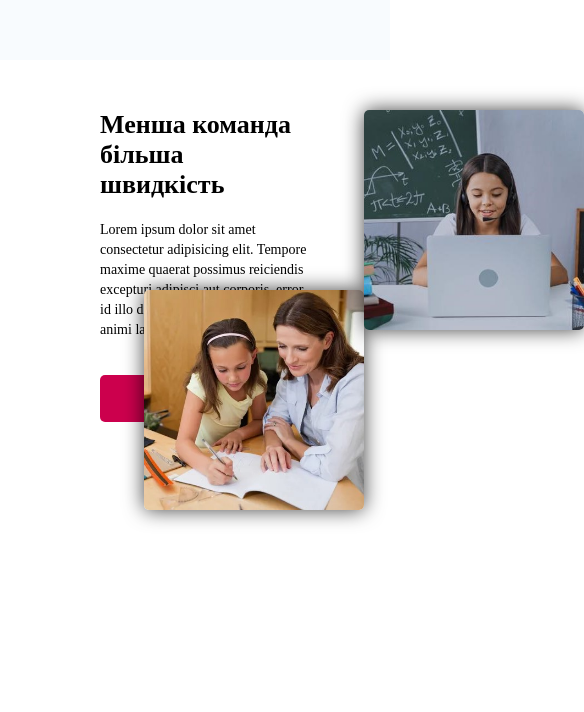
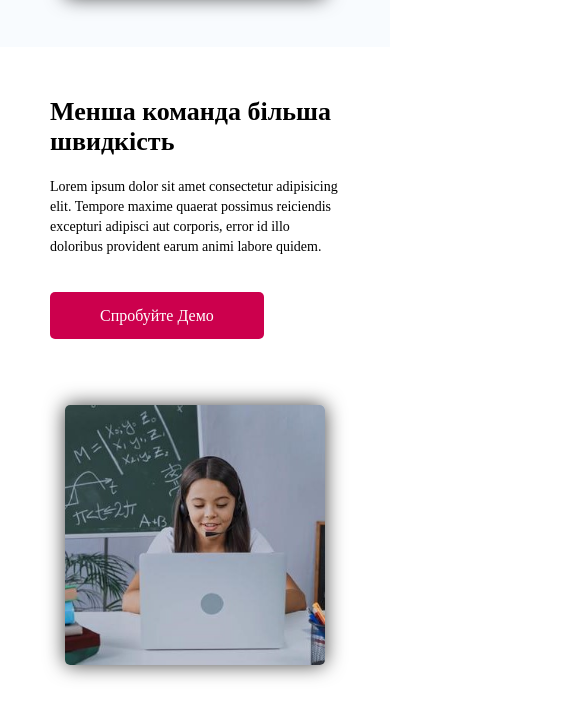
Before and after one commit to ArtemFrun/site-test, a plain HTML site: page index.html in a window 390 px wide. Shown: the part 2335-3047 px from the top of the page, 584 px wide, since content can reach past the window. Drawn offline with nearby package versions, Linux system fonts and the light colour scheme; grey boxes are pictures that could not be loaded.

Commit message:
mobile version block about

```diff
--- a/index.html
+++ b/index.html
@@ -32,8 +32,8 @@
                     </label>
 
                     <ul class="navbar__menu__box">
-                        <li><a class="navbar__menu__item" href="#">Ціна</a></li>
-                        <li><a class="navbar__menu__item" href="#">Кабінет</a></li>
+                        <li><a class="navbar__menu__item" href="#price">Ціна</a></li>
+                        <li><a class="navbar__menu__item" href="#register">Кабінет</a></li>
                     </ul>
                 </div>
             </div>
@@ -394,6 +394,6 @@
 
     <script src="https://cdn.jsdelivr.net/npm/swiper@8/swiper-bundle.min.js"></script>
     <script src="https://cdn.jsdelivr.net/npm/@fancyapps/ui@4.0/dist/fancybox.umd.js"></script>
-    <script src="/js/main.js"></script>
+    <script src="js/main.js"></script>
 </body>
 </html>
--- a/sass/blocks/_about.sass
+++ b/sass/blocks/_about.sass
@@ -19,21 +19,21 @@
             position: absolute
             left: 0
             top: 0
-            width: 320px
-            height: 320px
+            max-width: 320px
+            max-height: 320px
         &__2
             position: absolute
             right: 0
             bottom: 0
-            width: 320px
-            height: 320px
+            max-width: 320px
+            max-height: 320px
     &__image
         &__1, &__2
             border-radius: 5px
             box-shadow: 0px 0px 20px 0px rgba(0,0,0,0.75)
     &__description
-        width: 500px
-        height: 600px
+        max-width: 500px
+        max-height: 600px
         padding: 0 50
         transform: translateX(25%)
         opacity: 0
@@ -57,8 +57,43 @@
             width: 400px
             height: 400px
             &__1
-                width: 220px
-                height: 220px
+                max-width: 220px
+                max-height: 220px
             &__2
-                width: 220px
-                height: 220px
+                max-width: 220px
+                max-height: 220px
+
+@media ( max-width: 800px)
+    .about
+        &-top
+            display: flex
+            flex-direction: column-reverse
+        &__description
+            margin: auto
+        &-bottom
+            display: flex
+            flex-direction: column
+        &__image
+            margin: auto
+            max-width: 440px
+            max-height: 440px
+            padding: 0 15
+            padding-top: 80px
+            &__1
+                position: relative
+                max-width: 100%
+                max-height: 100%
+                left: 0
+                top: 0
+                right: 0
+                bottom: 0
+            &__2
+                display: none
+
+@media ( max-width: 500px)
+    .about
+        &__description
+            padding: 0
+        &__image
+            width: 100%
+            height: 100%
--- a/sass/blocks/_footer.sass
+++ b/sass/blocks/_footer.sass
@@ -1,5 +1,5 @@
 .footer
-    background: url("../../img/image-17.png") no-repeat center center
+    background: url("../img/image-17.png") no-repeat center center
     background-size: cover
     padding-top: 100px
     margin: auto
--- a/sass/blocks/_home.sass
+++ b/sass/blocks/_home.sass
@@ -7,7 +7,7 @@
         right: 0
         top: 0
         bottom: 0
-        background: url("../../img/image-8.jpg") no-repeat center center
+        background: url("../img/image-8.jpg") no-repeat center center
         background-size: cover
         margin-bottom: 230px
     &__top
--- a/sass/blocks/_info-slider.sass
+++ b/sass/blocks/_info-slider.sass
@@ -12,17 +12,17 @@
             display: block
             &__1
                 position: relative
-                background: url("../../img/image-9.jpg") no-repeat center center
+                background: url("../img/image-9.jpg") no-repeat center center
                 background-size: cover
                 height: 100%
             &__2
                 position: relative
-                background: url("../../img/image-10.png") no-repeat center center
+                background: url("../img/image-10.png") no-repeat center center
                 background-size: cover
                 height: 100%
             &__3
                 position: relative
-                background: url("../../img/image-11.jpg") no-repeat center center
+                background: url("../img/image-11.jpg") no-repeat center center
                 background-size: cover
                 height: 100%
             &__1:before, &__2:before, &__3:before
--- a/sass/blocks/_register.sass
+++ b/sass/blocks/_register.sass
@@ -1,6 +1,6 @@
 .register
     &-wrap
-        background: url("../../img/image-12.jpg") no-repeat center center
+        background: url("../img/image-12.jpg") no-repeat center center
         background-size: cover
         display: flex
         justify-content: space-around
```
Also changed, not shown: css/style.css, 1 other file.
